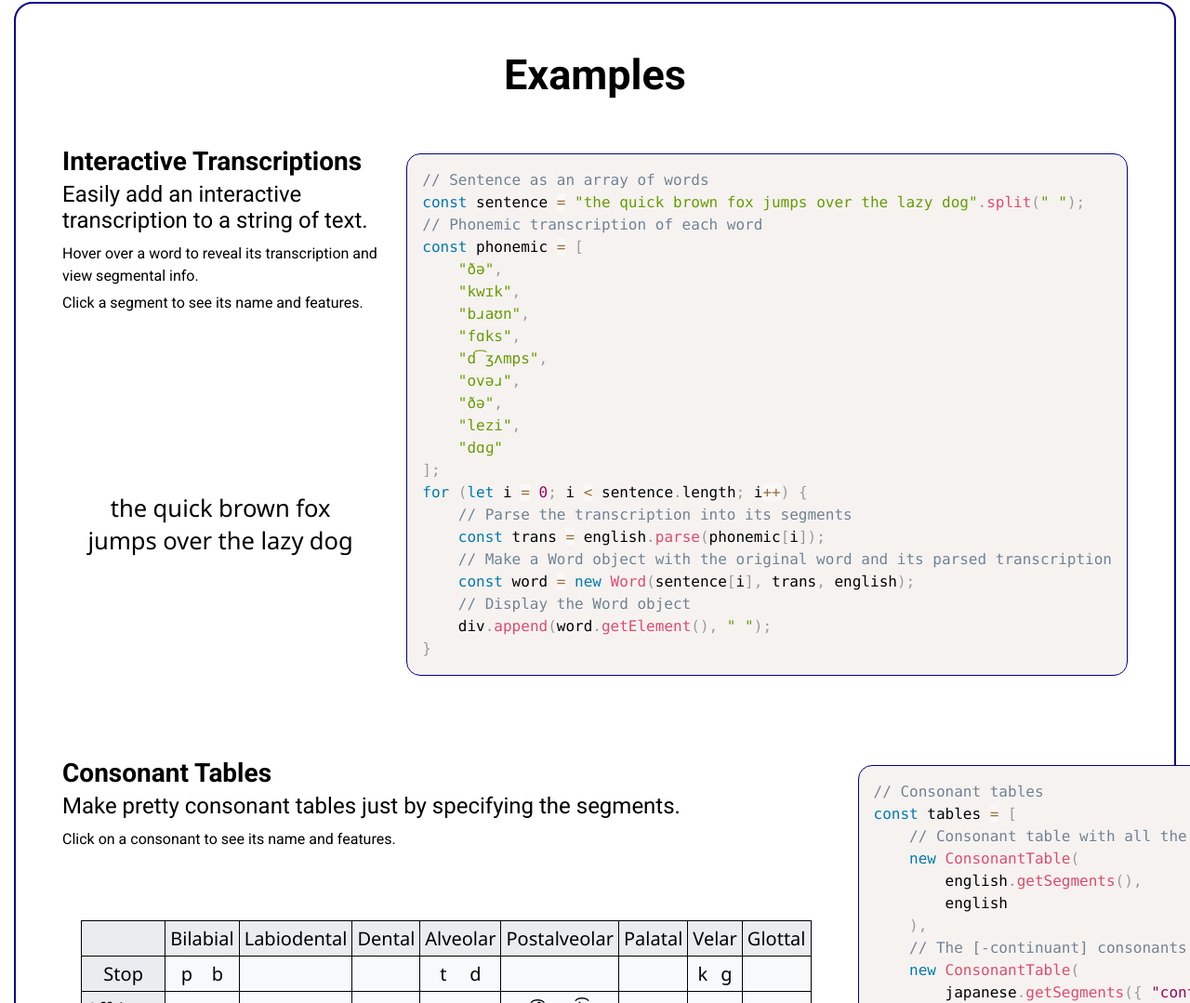
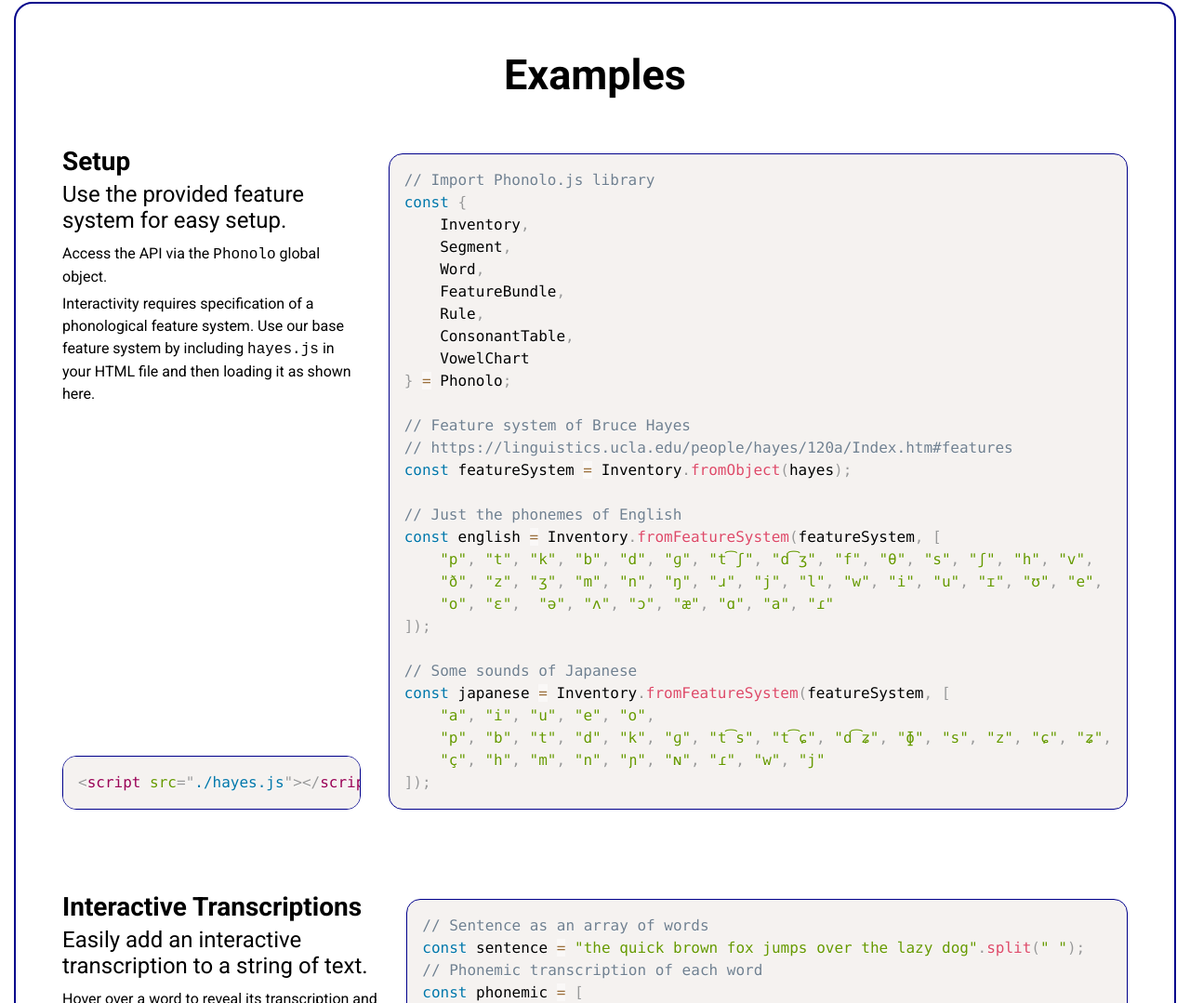
Before and after one commit to RobinHuo/Phonolo.js, a website: page pub/index.html in a window 1280 px wide. Shown: the part 813-1892 px from the top of the page at 93% size. Drawn offline with Linux system fonts and the light colour scheme.

Commit message:
Setup example

```diff
--- a/pub/index.css
+++ b/pub/index.css
@@ -129,6 +129,14 @@ pre {
     margin-bottom: 80px;
 }
 
+#setup {
+    grid-template-rows: 1fr min-content;
+}
+
+#setup > pre {
+    height: fit-content;
+}
+
 .example-grid > div {
     height: fit-content;
 }
--- a/pub/index.html
+++ b/pub/index.html
@@ -32,6 +32,54 @@
         <div id="examples">
             <div class="examples">
                 <h1>Examples</h1>
+                <div id="setup" class="example-grid">
+                    <div>
+                        <h2>
+                            Setup
+                        </h2>
+                        <h3>
+                            Use the provided feature system for easy setup.
+                        </h3>
+                        <p>
+                            Access the API via the <code>Phonolo</code> global object.
+                        </p>
+                        <p>
+                            Interactivity requires specification of a phonological feature system.
+                            Use our base feature system by including
+                            <code>hayes.js</code>
+                            in your HTML file and then loading it as shown here.
+                        </p>
+                    </div>
+                    <pre class="example"><code class="language-html">&lt;script src="./hayes.js">&lt;/script></code></pre>
+                    <pre><code class="language-js">// Import Phonolo.js library
+const {
+    Inventory,
+    Segment,
+    Word,
+    FeatureBundle,
+    Rule,
+    ConsonantTable,
+    VowelChart
+} = Phonolo;
+
+// Feature system of Bruce Hayes
+// https://linguistics.ucla.edu/people/hayes/120a/Index.htm#features
+const featureSystem = Inventory.fromObject(hayes);
+
+// Just the phonemes of English
+const english = Inventory.fromFeatureSystem(featureSystem, [
+    "p", "t", "k", "b", "d", "ɡ", "t͡ʃ", "d͡ʒ", "f", "θ", "s", "ʃ", "h", "v",
+    "ð", "z", "ʒ", "m", "n", "ŋ", "ɹ", "j", "l", "w", "i", "u", "ɪ", "ʊ", "e",
+    "o", "ɛ",  "ə", "ʌ", "ɔ", "æ", "ɑ", "a", "ɾ"
+]);
+
+// Some sounds of Japanese
+const japanese = Inventory.fromFeatureSystem(featureSystem, [
+    "a", "i", "u", "e", "o",
+    "p", "b", "t", "d", "k", "ɡ", "t͡s", "t͡ɕ", "d͡ʑ", "ɸ", "s", "z", "ɕ", "ʑ",
+    "ç", "h", "m", "n", "ɲ", "ɴ", "ɾ", "w", "j"
+]);</code></pre>
+                </div>
                 <div class="example-grid">
                     <div>
                         <h2>
```
